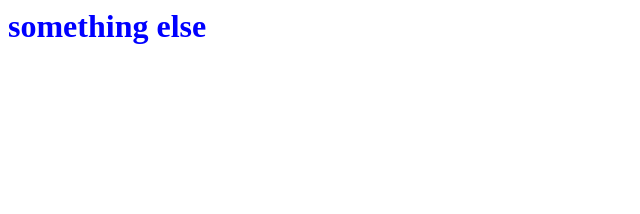
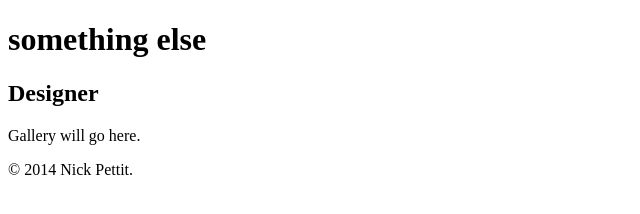
Before and after one commit to Hesnvabr/pranavbabbar.github.io, a plain HTML site: page index.html in a window 1280 px wide. Shown: the whole page, without its empty margins (0-640 px from the left). Drawn offline with Linux system fonts and the light colour scheme.

Commit message:
add header,sectio and footer

```diff
--- a/index.html
+++ b/index.html
@@ -1,6 +1,19 @@
-<h1>something else</h1>
-<style>
-h1 {
- color: blue;
-}
-</style>
+<!DOCTYPE html>
+<html>
+	<head>
+		<meta charset="utf-8">
+		<title>Nick pettit | Designer</title>
+	</head>
+	<body>
+		<header>
+			<h1>something else</h1>
+			<h2>Designer</h2>
+		</header>
+		<section>
+			<p>Gallery will go here.</p>
+		</section>
+		<footer>
+			<p>&copy; 2014 Nick Pettit.</p>
+		</footer>
+	</body>
+</html>
```
